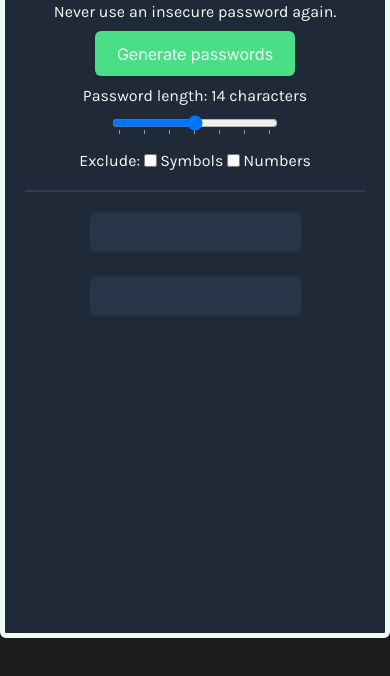
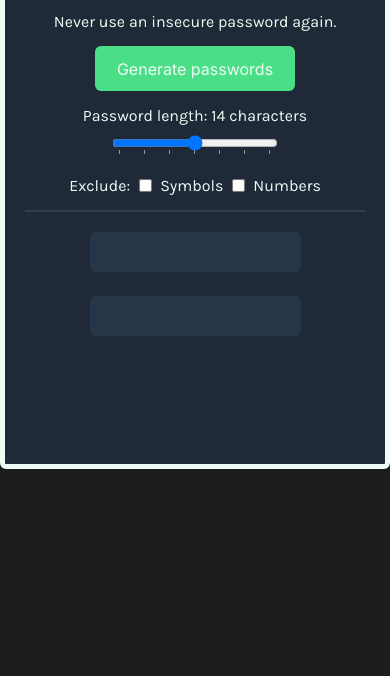
Before and after one commit to DannyVogel/PasswordGenerator, a plain HTML site: page index.html in a window 390 px wide. Shown: the part 122-798 px from the top of the page. Drawn offline with Linux system fonts and the light colour scheme.

Commit message:
update mobile margins

```diff
--- a/styles.css
+++ b/styles.css
@@ -51,6 +51,7 @@ span {
     margin-bottom: 50px;
     color: var(--main-font-color);
 }
+
 #generateBtn {
     display: block;
     width: 200px;
@@ -171,29 +172,38 @@ hr {
         align-items: center;
         margin-top: 0px;
         padding: 20px 20px;
-        height: 90vh;
+        height: 70vh;
     }
 
     h1 {
         text-align: center;
+        margin-bottom: 15px;
     }
 
     #smallText {
-        margin-bottom: 10px;
+        margin-bottom: 15px;
     }
 
+    #generateBtn {
+        margin-bottom: 15px;
+    }
     #lengthContainer {
         display: flex;
         flex-direction: column;
-        margin-bottom: 10px;
+        margin-bottom: 15px;
     }
 
     #passwordLengthLabel {
-    margin-bottom: 5px;    }
+    margin-bottom: 5px;
+    }
+
+    #checkbox-container {
+        margin-bottom: 15px;
+    }
 
     hr {
         width: 100%;
-        margin-top: 20px;
+        margin-top: 0px;
         margin-bottom: 20px;
     }
 
@@ -201,4 +211,8 @@ hr {
         flex-direction: column;
     }
 
+    #checkbox-container {
+        gap: 5px;
+    }
+
   }
```
